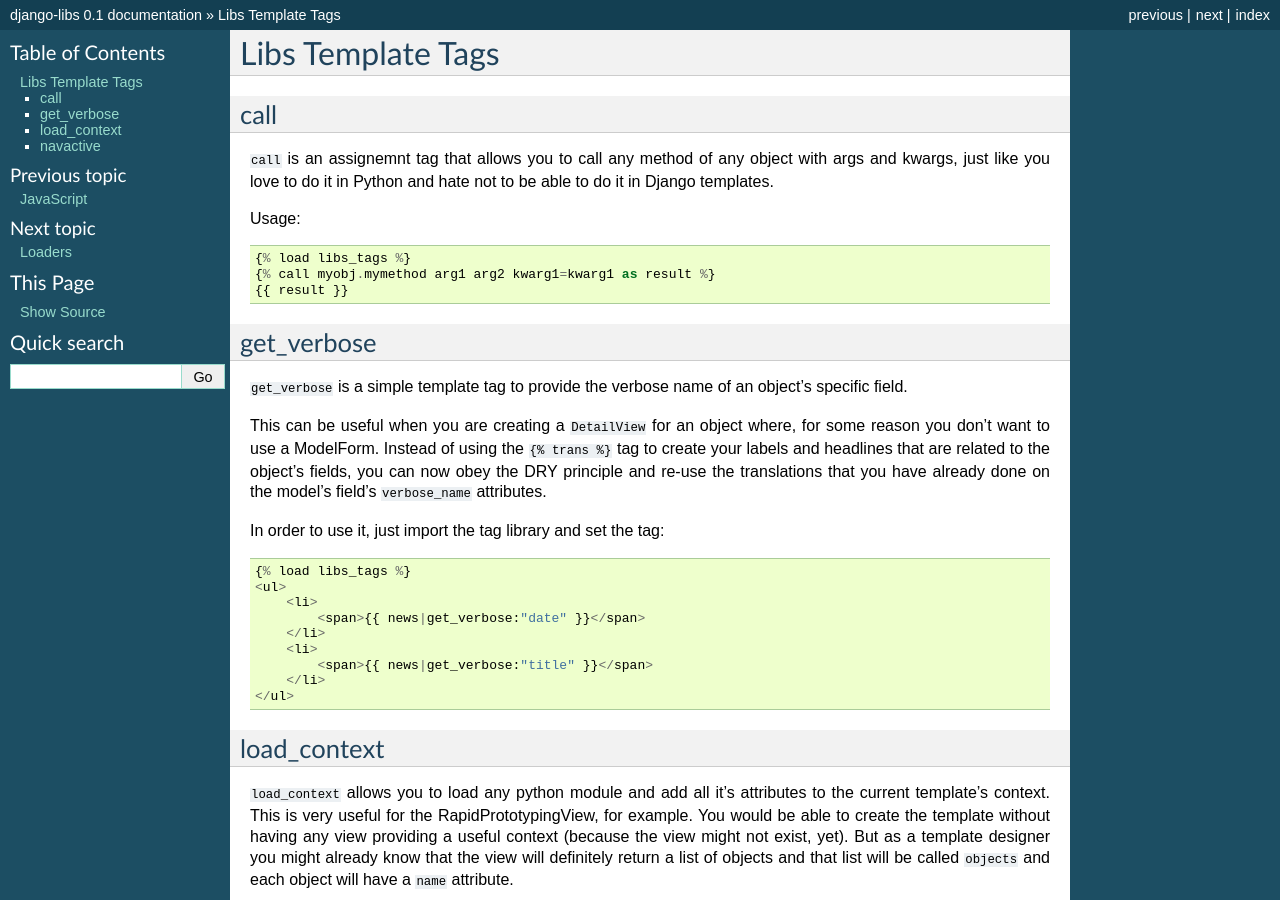
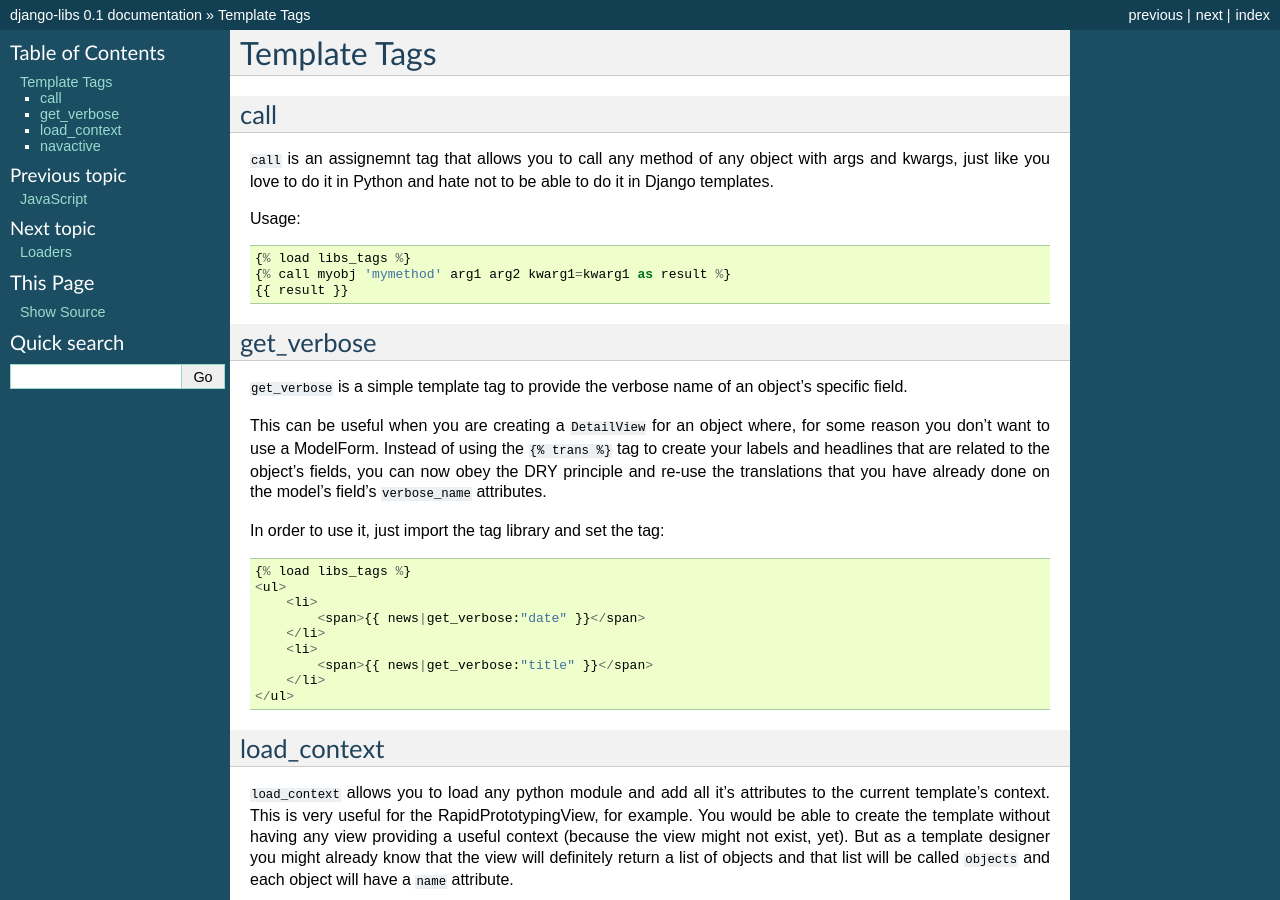
Before and after one commit to bitlabstudio/django-libs, a Sphinx documentation site: the page built from docs/libs_tags.rst, in a window 1280 px wide and 900 px high. Built offline with Sphinx 7.4.7, drawn with Linux system fonts in a browser that asks for light colours; formulas are drawn with MathJax 3; some of the changed text lies outside the part shown.

Commit message:
Fixed bug in `call` templatetag

```diff
--- a/CHANGELOG.txt
+++ b/CHANGELOG.txt
@@ -1,4 +1,6 @@
 === (ongoing) ===
+
+- Fixed bug in call templatetag
 
 
 === 1.4.3 ===
--- a/docs/libs_tags.rst
+++ b/docs/libs_tags.rst
@@ -1,5 +1,5 @@
-Libs Template Tags
-==================
+Template Tags
+=============
 
 
 call
@@ -12,7 +12,7 @@ able to do it in Django templates.
 Usage::
 
     {% load libs_tags %}
-    {% call myobj.mymethod arg1 arg2 kwarg1=kwarg1 as result %}
+    {% call myobj 'mymethod' arg1 arg2 kwarg1=kwarg1 as result %}
     {{ result }}
 
 
```
Also changed, not shown: 1 other file.
